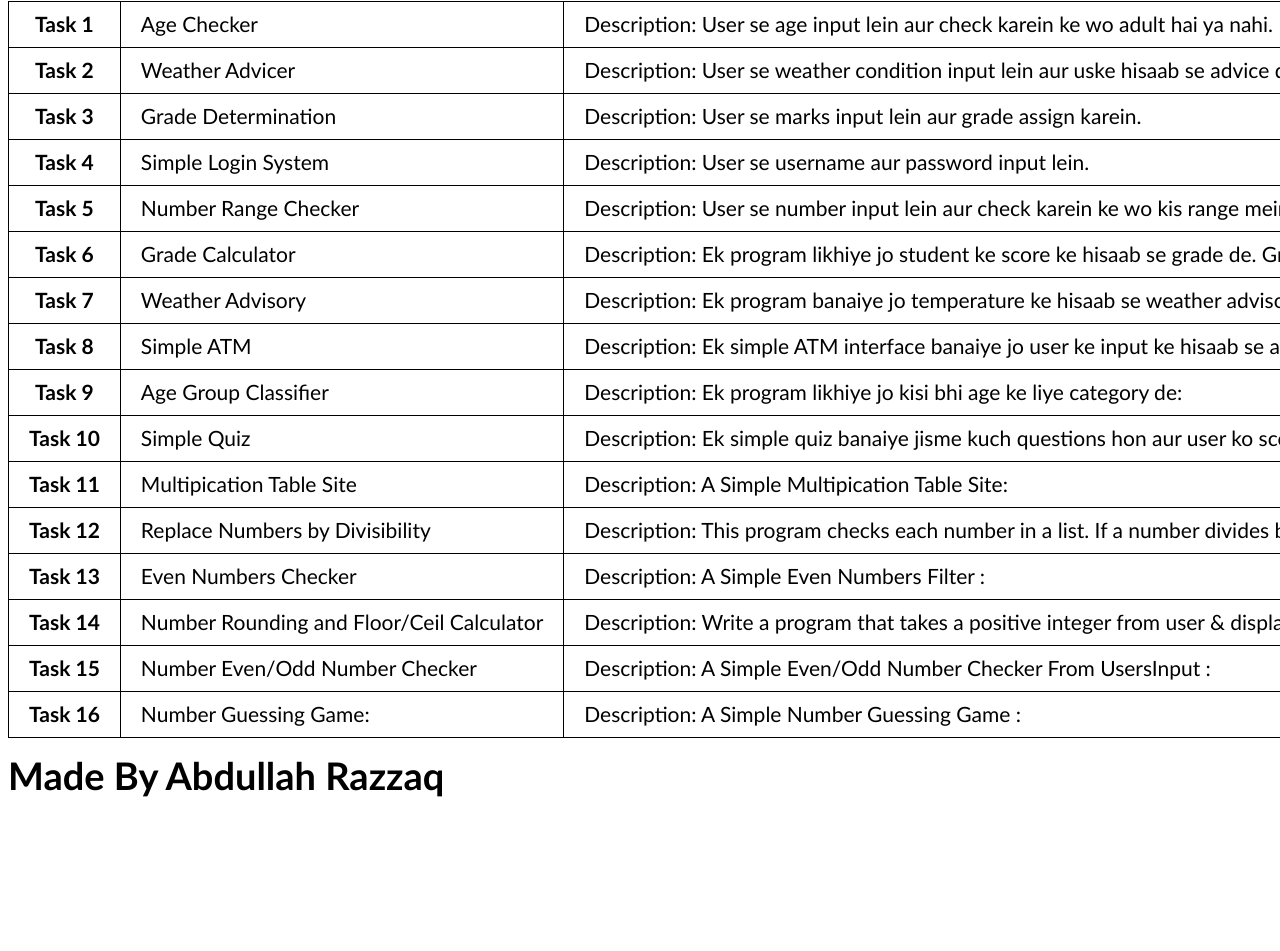
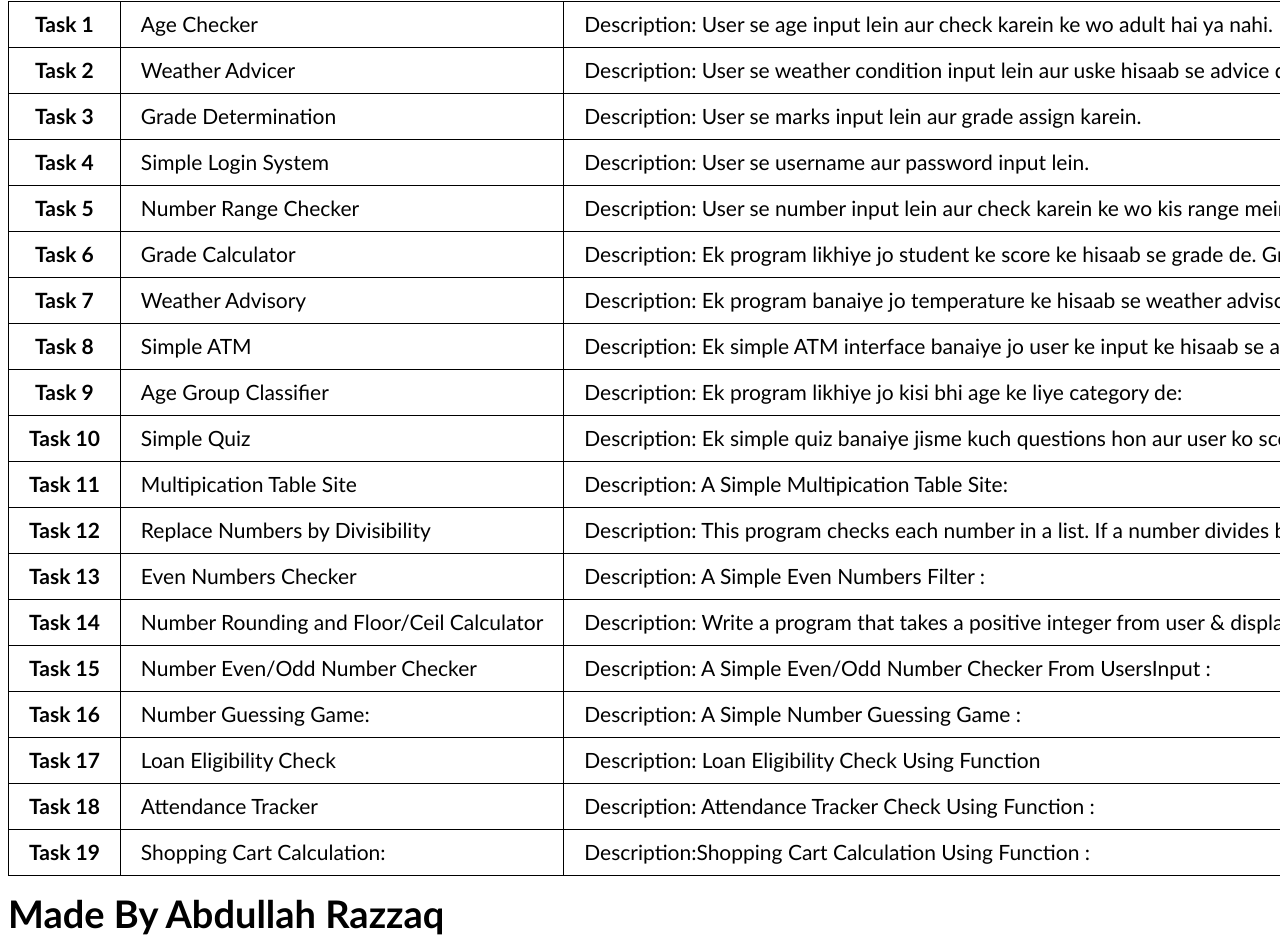
Before and after one commit to AbdullahRazzaq26/Java-Script-Tasks, a plain HTML site: page index.html in a window 1280 px wide. Shown: the part 74-1025 px from the top of the page. Before the commit the page ends 887 px from the top, so only its background shows below. Drawn offline with Linux system fonts and the light colour scheme.

Commit message:
Javascript Tasks

```diff
--- a/index.html
+++ b/index.html
@@ -138,6 +138,24 @@
             <td>Description: A Simple Number Guessing Game :</td>
             <td><a href="Task 16/Task 16.html">Link <i class="fa-solid fa-link"></i></a></td>
         </tr>
+        <tr>
+            <th>Task 17</th>
+            <td>Loan Eligibility Check </td>
+            <td>Description: Loan Eligibility Check Using Function</td>
+            <td><a href="Task 17/Task 17.html">Link <i class="fa-solid fa-link"></i></a></td>
+        </tr>
+        <tr>
+            <th>Task 18</th>
+            <td>Attendance Tracker</td>
+            <td>Description: Attendance Tracker Check Using Function :</td>
+            <td><a href="Task 18/Task 18.html">Link <i class="fa-solid fa-link"></i></a></td>
+        </tr>
+        <tr>
+            <th>Task 19</th>
+            <td>Shopping Cart Calculation:</td>
+            <td>Description:Shopping Cart Calculation Using Function :</td>
+            <td><a href="Task 19/Task 19.html">Link <i class="fa-solid fa-link"></i></a></td>
+        </tr>
     </table>
 
     <h1>Made By Abdullah Razzaq</h1>
```
